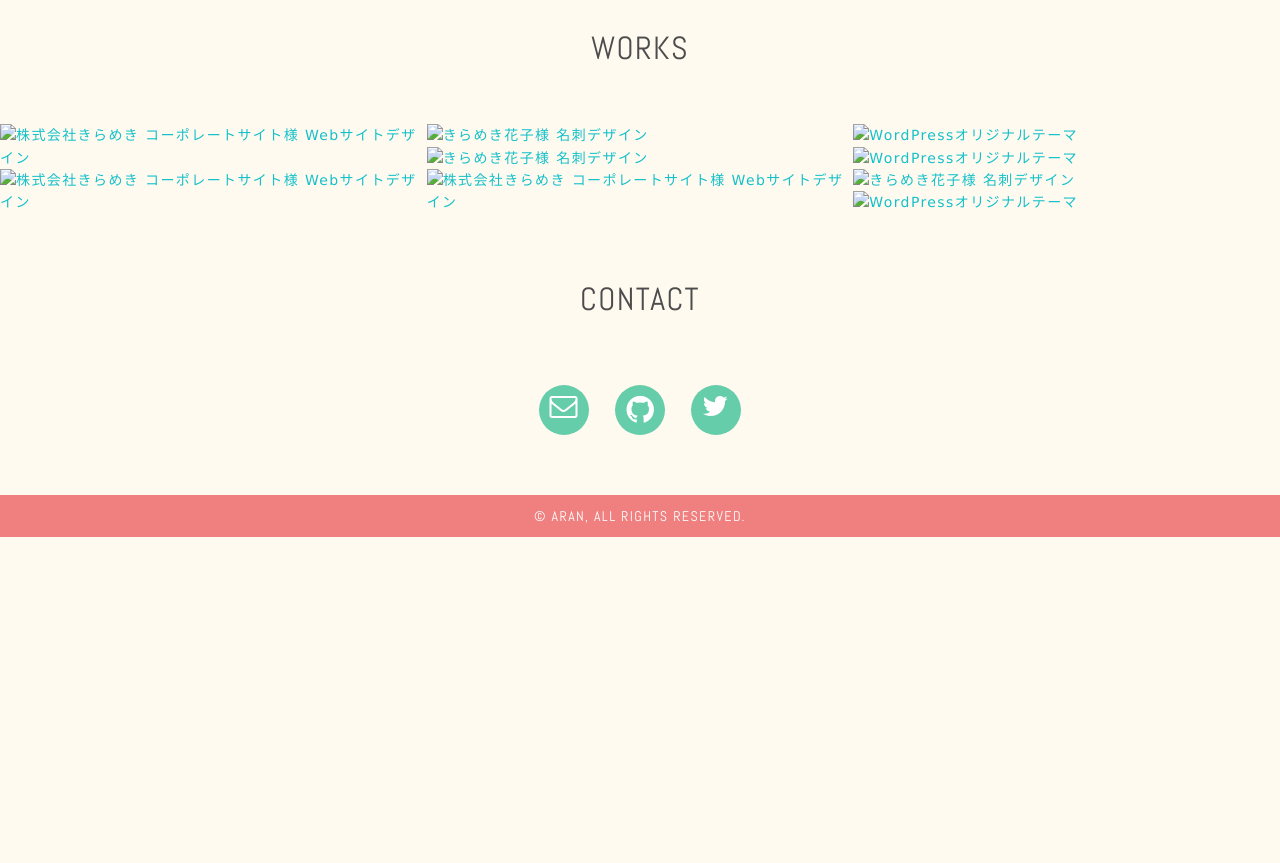
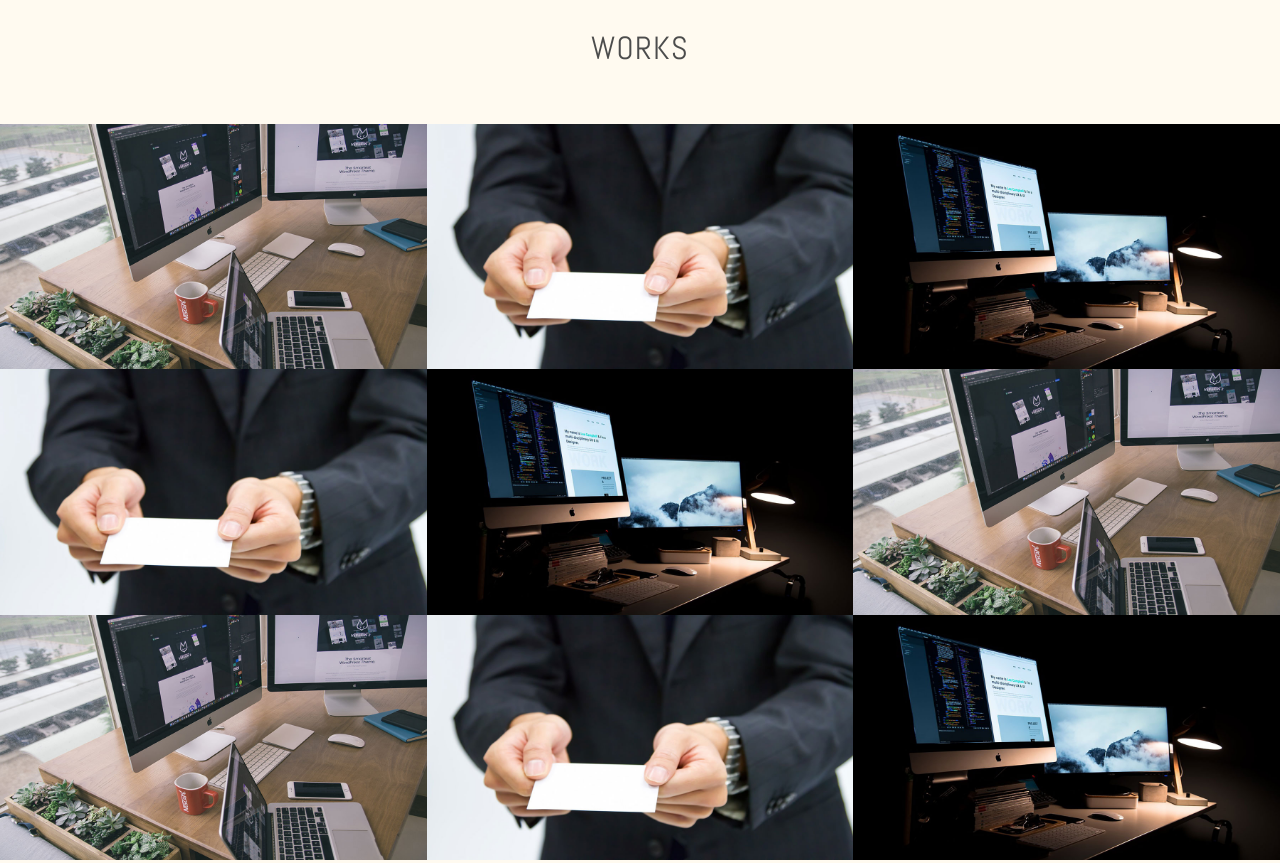
Before and after one commit to Amane59/Amane59.github.io, a plain HTML site: page index.html in a window 1280 px wide. Shown: the part 1020-1883 px from the top of the page. Before the commit the page ends 1557 px from the top, so only its background shows below. Drawn offline with nearby package versions, Linux system fonts and the light colour scheme.

Commit message:
works images code change

```diff
--- a/index.html
+++ b/index.html
@@ -12,7 +12,7 @@
   <body><!--header-->
     <header><a href="#contact" class="button-contact"><i aria-label="お問い合わせ" class="fa fa-envelope-o"></i></a>
       <div class="profile">
-        <h1 class="site-title abel uppercase text-center">Web Designer <span>Aran</span></h1><img src="./images/img_profile.jpg" alt="プロフィール写真" width="140" height="140" class="block-center profile-icon">
+        <h1 class="site-title abel uppercase text-center">Web Designer <span>Aran</span></h1><img src="./images/profile_nobu.jpg" alt="プロフィール写真" width="140" height="140" class="block-center profile-icon">
         <p>東京都在住の学生、Aranです。オンラインスクールでWeb制作、Webマーケティングを学んでいます。</p>
       </div>
     </header><!--contents-->
@@ -36,55 +36,55 @@
       </section><!--works-->
       <section id="works">
         <h2 class="text-center">Works</h2>
-        <div class="works-box"><a href="#"><img src="./images/img_work_site.png" alt="株式会社きらめき コーポレートサイト様 Webサイトデザイン">
+        <div class="works-box"><a href="#"><img src="./images/kirameki_corporate.jpg" alt="株式会社きらめき コーポレートサイト様 Webサイトデザイン">
             <div class="works-box-inner">
               <div class="text-center">
                 <h3>株式会社きらめき コーポレートサイト</h3><small>2016.04.20</small><span class="button-readmore">Read More</span>
               </div>
             </div></a></div>
-        <div class="works-box"><a href="#"><img src="./images/img_work_card.jpg" alt="きらめき花子様 名刺デザイン">
+        <div class="works-box"><a href="#"><img src="./images/meishi.jpg" alt="きらめき花子様 名刺デザイン">
             <div class="works-box-inner">
               <div class="text-center">
                 <h3>きらめき花子様 名刺</h3><small>2016.04.20</small><span class="button-readmore">Read More</span>
               </div>
             </div></a></div>
-        <div class="works-box"><a href="#"><img src="./images/img_work_blog.jpg" alt="WordPressオリジナルテーマ">
+        <div class="works-box"><a href="#"><img src="./images/blogdesign.jpg" alt="WordPressオリジナルテーマ">
             <div class="works-box-inner">
               <div class="text-center">
                 <h3>ブログデザイン</h3><small>2016.04.20</small><span class="button-readmore">Read More</span>
               </div>
             </div></a></div>
-        <div class="works-box"><a href="#"><img src="./images/img_work_card.jpg" alt="きらめき花子様 名刺デザイン">
+        <div class="works-box"><a href="#"><img src="./images/meishi.jpg" alt="きらめき花子様 名刺デザイン">
             <div class="works-box-inner">
               <div class="text-center">
                 <h3>きらめき花子様 名刺</h3><small>2016.04.20</small><span class="button-readmore">Read More</span>
               </div>
             </div></a></div>
-        <div class="works-box"><a href="#"><img src="./images/img_work_blog.jpg" alt="WordPressオリジナルテーマ">
+        <div class="works-box"><a href="#"><img src="./images/blogdesign.jpg" alt="WordPressオリジナルテーマ">
             <div class="works-box-inner">
               <div class="text-center">
                 <h3>ブログデザイン</h3><small>2016.04.20</small><span class="button-readmore">Read More</span>
               </div>
             </div></a></div>
-        <div class="works-box"><a href="#"><img src="./images/img_work_site.png" alt="株式会社きらめき コーポレートサイト様 Webサイトデザイン">
+        <div class="works-box"><a href="#"><img src="./images/kirameki_corporate.jpg" alt="株式会社きらめき コーポレートサイト様 Webサイトデザイン">
             <div class="works-box-inner">
               <div class="text-center">
                 <h3>株式会社きらめき コーポレートサイト</h3><small>2016.04.20</small><span class="button-readmore">Read More</span>
               </div>
             </div></a></div>
-        <div class="works-box"><a href="#"><img src="./images/img_work_site.png" alt="株式会社きらめき コーポレートサイト様 Webサイトデザイン">
+        <div class="works-box"><a href="#"><img src="./images/kirameki_corporate.jpg" alt="株式会社きらめき コーポレートサイト様 Webサイトデザイン">
             <div class="works-box-inner">
               <div class="text-center">
                 <h3>株式会社きらめき コーポレートサイト</h3><small>2016.04.20</small><span class="button-readmore">Read More</span>
               </div>
             </div></a></div>
-        <div class="works-box"><a href="#"><img src="./images/img_work_card.jpg" alt="きらめき花子様 名刺デザイン">
+        <div class="works-box"><a href="#"><img src="./images/meishi.jpg" alt="きらめき花子様 名刺デザイン">
             <div class="works-box-inner">
               <div class="text-center">
                 <h3>きらめき花子様 名刺</h3><small>2016.04.20</small><span class="button-readmore">Read More</span>
               </div>
             </div></a></div>
-        <div class="works-box"><a href="#"><img src="./images/img_work_blog.jpg" alt="WordPressオリジナルテーマ">
+        <div class="works-box"><a href="#"><img src="./images/blogdesign.jpg" alt="WordPressオリジナルテーマ">
             <div class="works-box-inner">
               <div class="text-center">
                 <h3>ブログデザイン</h3><small>2016.04.20</small><span class="button-readmore">Read More</span>
```
